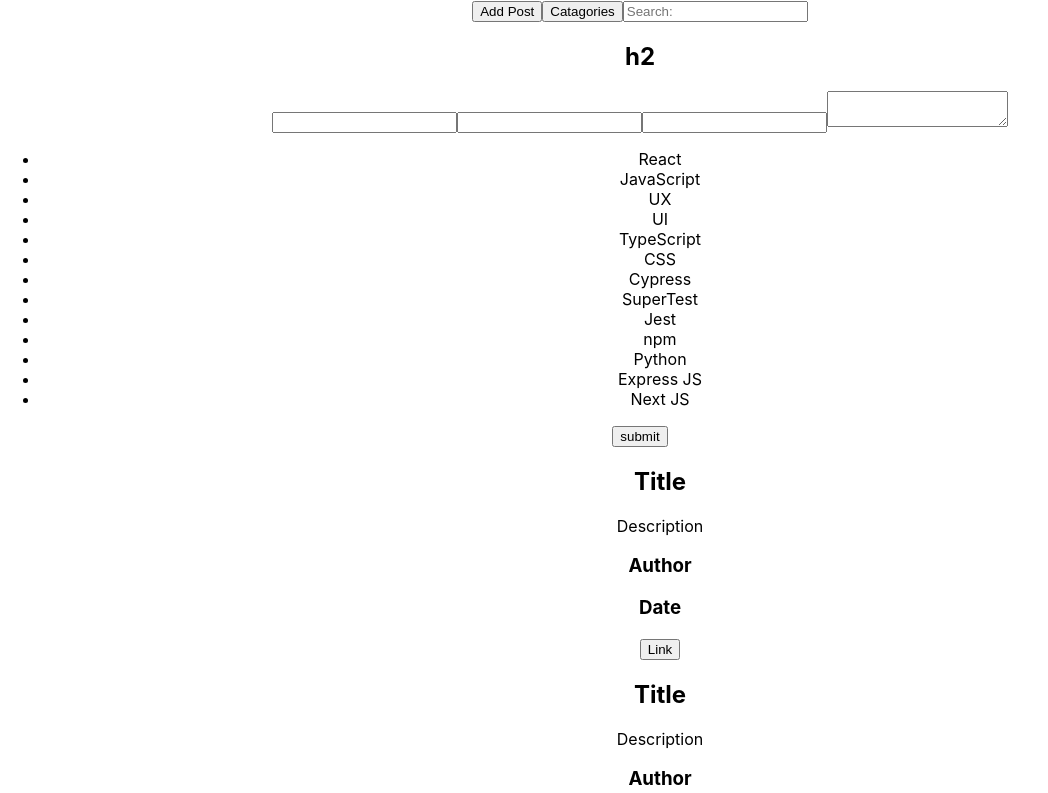
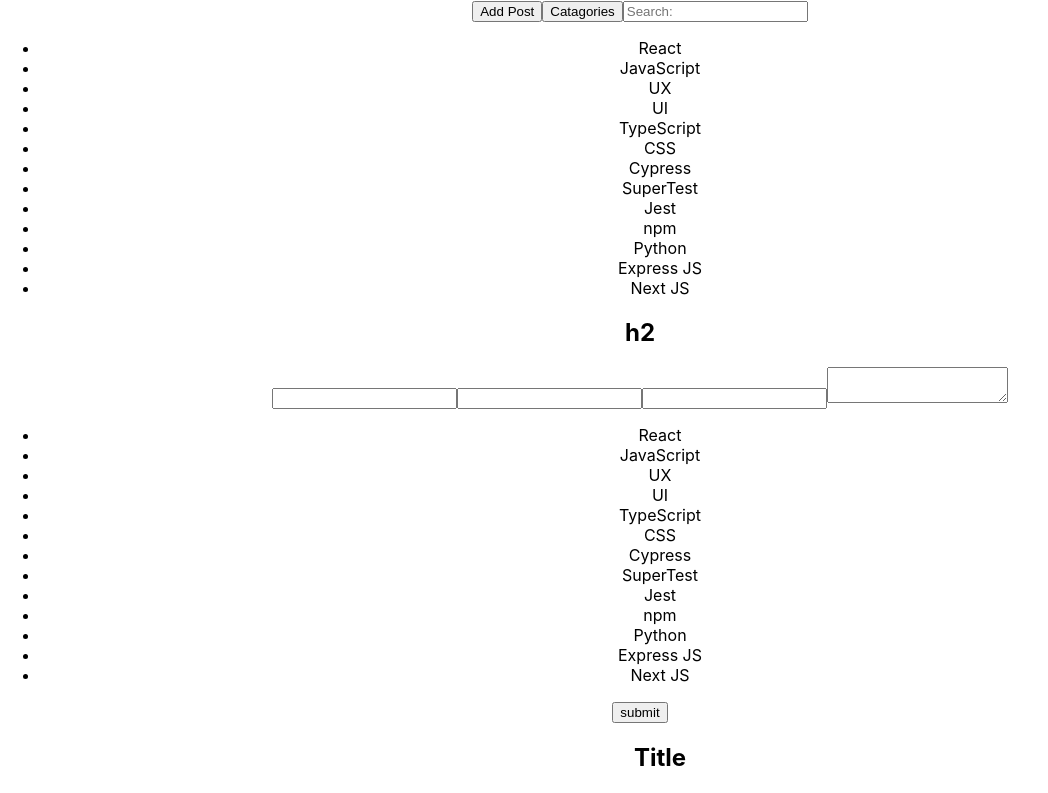
Before and after one commit to SchoolOfCode/trove-frontend, a React (Create React App) app: page / in a window 1280 px wide. Shown: the top 793 px of the page, without its empty margins (0-1048 px from the left). Built offline with nearby package versions, Linux system fonts and the light colour scheme.

Commit message:
Moved TagList component to high-level.

```diff
--- a/src/components/AddPost/TagList/TagList.js
+++ /dev/null
@@ -1,12 +0,0 @@
-import React from "react";
-import tags from '../../../data/tags'
-
-export default function TagList() {
-	return (
-    <ul>
-      {tags.map((tag, index) => {
-        return <li key={index}>{tag}</li>
-      })}
-		</ul>
-	);
-}
--- a/src/components/Header/Header.js
+++ b/src/components/Header/Header.js
@@ -1,5 +1,5 @@
 import React from 'react';
-import TagList from './TagList/TagList.js';
+import TagList from '../TagList/TagList'
 
 export default function Header() {
   return (
@@ -7,7 +7,7 @@
       <button>Add Post</button>
       <button>Catagories</button>
       <input placeholder="Search:"></input>
-      {/* <TagList /> */}
+      <TagList />
     </div>
   );
 }
--- /dev/null
+++ b/src/components/TagList/TagList.js
@@ -0,0 +1,12 @@
+import React from "react";
+import tags from "../../data/tags";
+
+export default function TagList() {
+	return (
+		<ul>
+			{tags.map((tag, index) => {
+				return <li key={index}>{tag}</li>;
+			})}
+		</ul>
+	);
+}
```
Also changed, not shown: src/components/AddPost/Form/Form.js (+4 -4 lines), src/components/Header/TagList/TagList.js (deleted).
